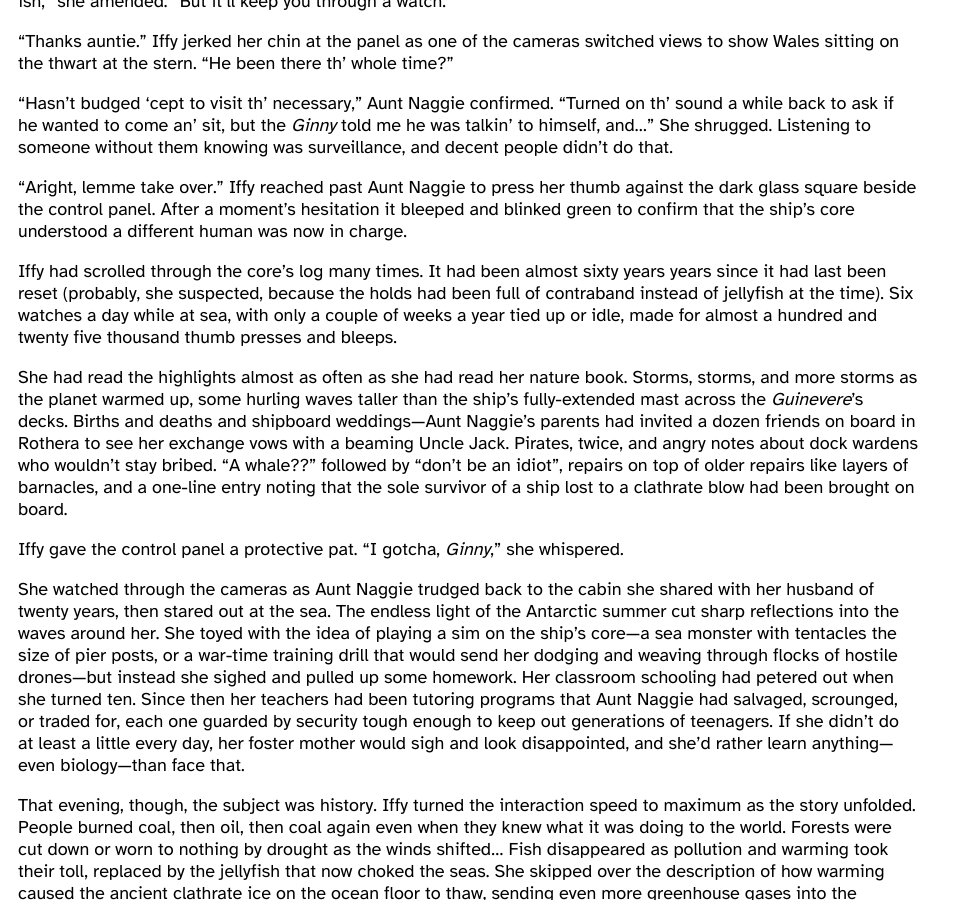
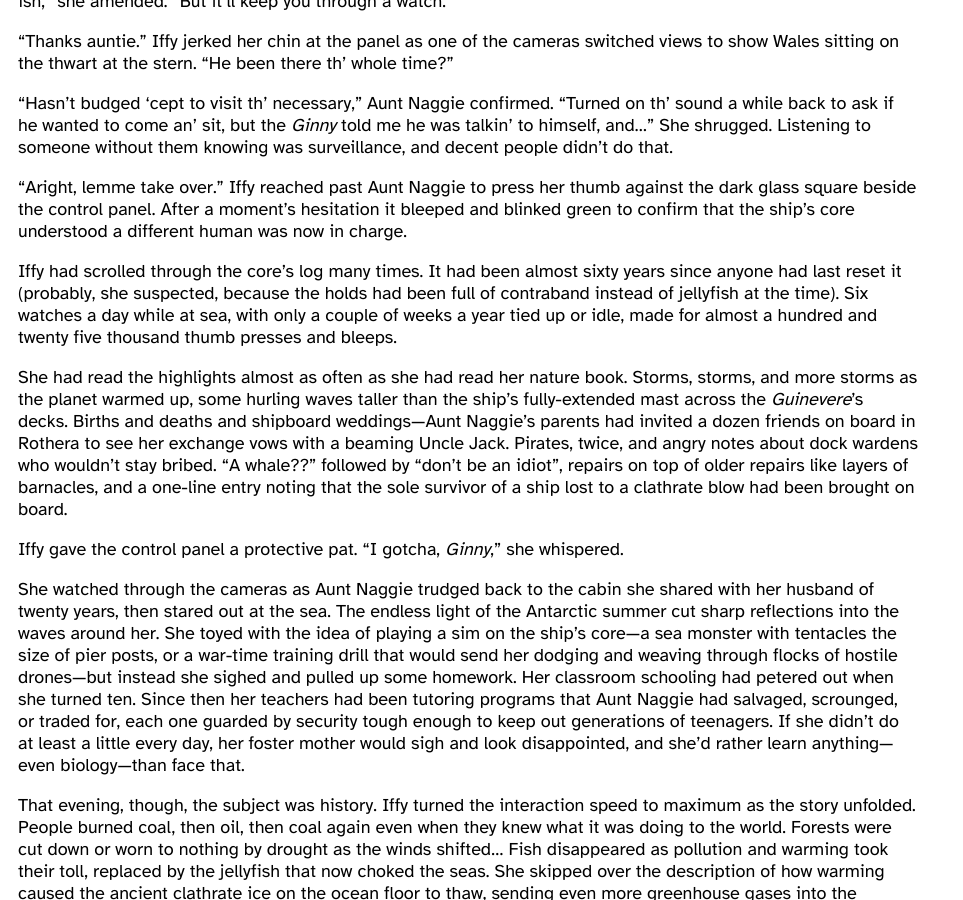
Before and after one commit to gvwilson/fiction, a Jekyll site: the page built from iffy/index.md, in a window 1280 px wide and 900 px high, scrolled down 26489 px. Shown: the whole window, without its empty margins (0-963 px from the left). Built offline with Jekyll 4.4.1, drawn with Linux system fonts in a browser that asks for light colours.

Commit message:
Fixing typo

```diff
--- a/_data/status.csv
+++ b/_data/status.csv
@@ -99,6 +99,7 @@
 scribophile,2024-02-14,2888
 scribophile,2024-02-16,3178
 scribophile,2024-02-17,3656
+scribophile,2024-02-19,4077
 still,2023-09-01,30862
 tuppence-a-bag,2023-11-04,1703
 tuppence-a-bag,2023-11-05,996
--- a/iffy/index.md
+++ b/iffy/index.md
@@ -2255,7 +2255,7 @@
 to confirm that the ship's core understood a different human was now in charge.
 
 Iffy had scrolled through the core's log many times.
-It had been almost sixty years years since it had last been reset
+It had been almost sixty years since anyone had last reset it
 (probably,
 she suspected,
 because the holds had been full of contraband instead of jellyfish at the time).
```
